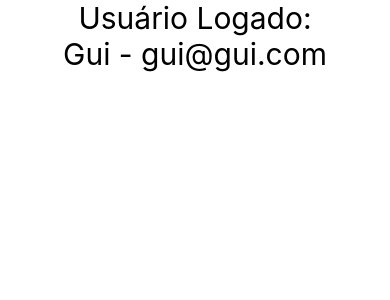
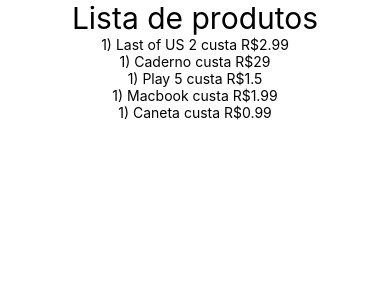
Before and after one commit to rafaelnmelo/reactNativeExercicios, a React Native app: screen / in a window 390 px wide. Shown: the top 300 px of the page. Built offline with nearby package versions, Linux system fonts and the light colour scheme.

Commit message:
Renderização de lista

```diff
--- a/src/App.js
+++ b/src/App.js
@@ -14,16 +14,18 @@
 // import ParImpar from "./components/Par-Impar"
 // import Familia from "./components/relacao/Familia"
 // import Membro from "./components/relacao/Membro"
-import UsuarioLogado from "./components/UsuarioLogado"
+// import UsuarioLogado from "./components/UsuarioLogado"
+import ListaProdutos from "./components/produtos/ListaProdutos"
 
 export default () => (
     <SafeAreaView style={style.App}>
+        <ListaProdutos />
+        {/* <Botao />
         <UsuarioLogado usuario={{email: "jonas@jonas.com"}}/>
         <UsuarioLogado usuario={{nome:"Gui"}}/>
         <UsuarioLogado usuario={{nome:"Gui", email: "gui@gui.com"}}/>
         <UsuarioLogado usuario={null}/>
         <UsuarioLogado usuario={{}}/>
-        {/* <Botao />
         <Familia>
             <Membro nome="Bia" sobrenome="Silva"/>
             <Membro nome="Julia" sobrenome="Silva"/>
--- /dev/null
+++ b/src/components/produtos/ListaProdutos.js
@@ -0,0 +1,23 @@
+import React from 'react'
+import { Text } from 'react-native'
+import Estilo from '../estilo'
+import produtos from './produtos'
+
+export default props => {
+    function obterLista () {
+        return produtos.map(p => {
+            return (
+                <Text key={p.id}>
+                    {p.id}) {p.nome} custa R${p.preco}
+                </Text>
+            )
+        })
+    }
+
+    return (
+        <>
+            <Text style={Estilo.fonteGrande}>Lista de produtos</Text>
+            {obterLista()}
+        </>
+    )
+}
--- /dev/null
+++ b/src/components/produtos/produtos.js
@@ -0,0 +1,7 @@
+export default [
+    { id: 1, nome: 'Last of US 2', preco: 2.99 },
+    { id: 1, nome: 'Caderno', preco: 29.00 },
+    { id: 1, nome: 'Play 5', preco: 1.50 },
+    { id: 1, nome: 'Macbook', preco: 1.99 },
+    { id: 1, nome: 'Caneta', preco: 0.99 }
+]
```
